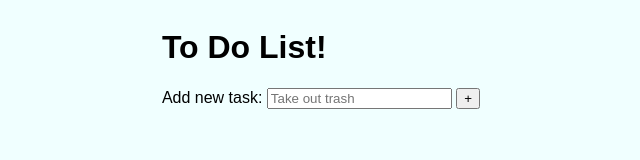
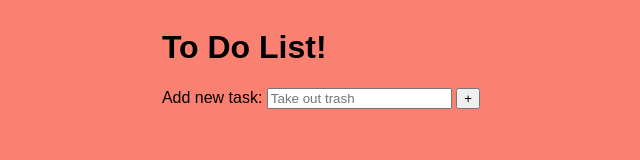
Before and after one commit to jelvir97/To-Do-List, a plain HTML site: page index.html in a window 1280 px wide. Shown: the whole page, without its empty margins (319-959 px from the left). Drawn offline with Linux system fonts and the light colour scheme.

Commit message:
changed color to salmon

```diff
--- a/toDo.css
+++ b/toDo.css
@@ -1,5 +1,5 @@
 body {
-    background-color: azure;
+    background-color: salmon;
     font-family: sans-serif;
     display: flex;
     justify-content: center;
```
